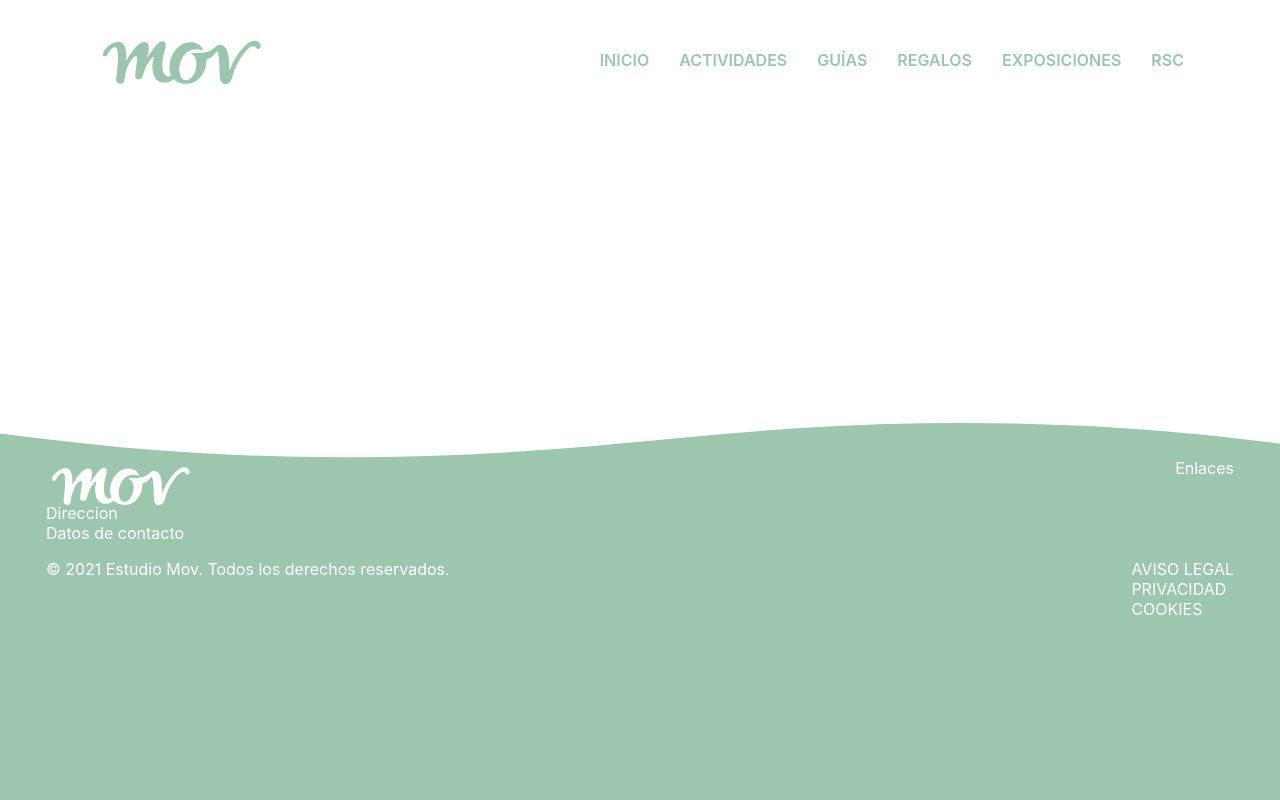
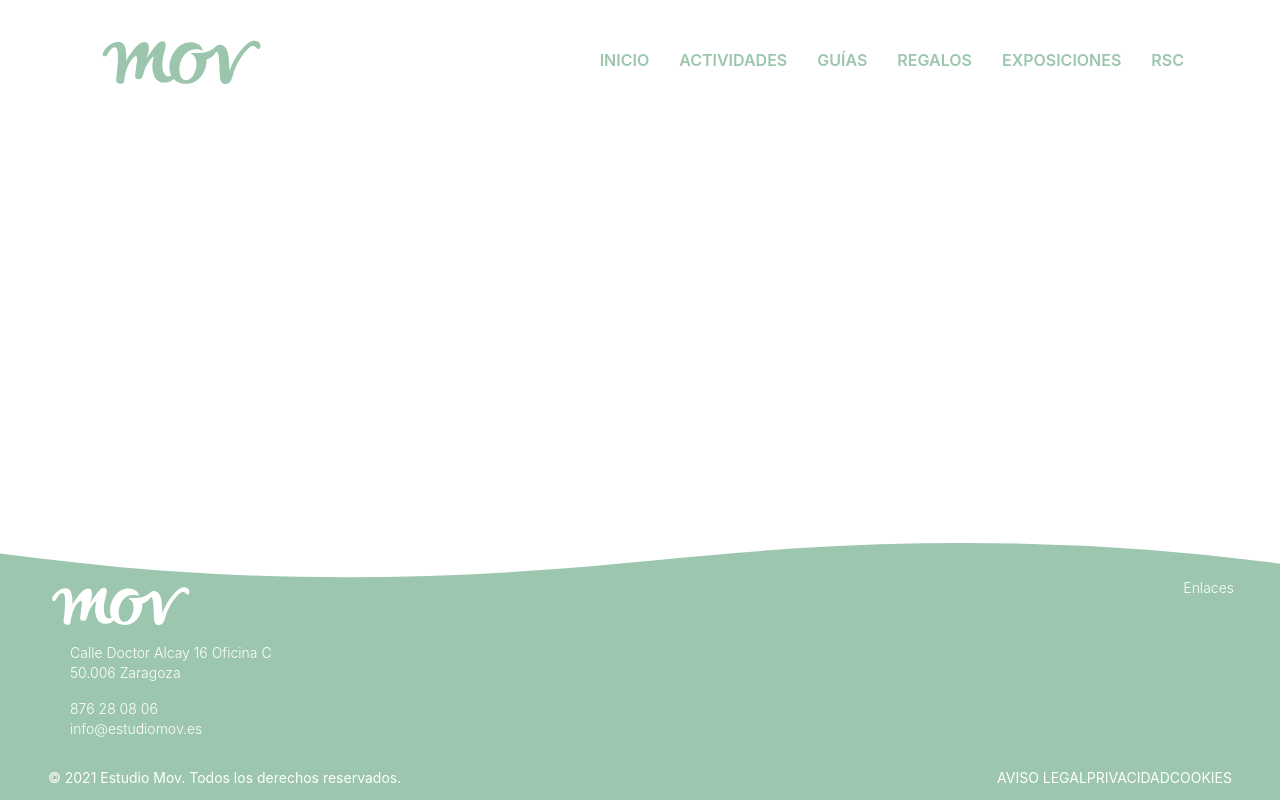
Before and after one commit to adifox/mov, a Next.js app: page /actividades in a window 1280 px wide. Built offline with nearby package versions, Linux system fonts and the light colour scheme; a web font is replaced by a local one.

Commit message:
enhanced footer styling

```diff
--- a/components/footer/footer.module.css
+++ b/components/footer/footer.module.css
@@ -2,7 +2,7 @@
   position: absolute;
   background-color: #9cc6ad;
   width: 100%;
-  height: 400px;
+  /* height: 400px; */
   color: white;
   bottom: 0;
 }
@@ -22,7 +22,7 @@
 .mainBody {
   display: flex;
   flex-direction: column;
-  max-height: 250px;
+  /* max-height: 250px; */
   justify-content: space-between;
   max-width: 1200px;
   margin: 0 auto;
@@ -36,6 +36,20 @@
   position: relative;
   height: 45px;
   width: 150px;
+  margin-bottom: 20px;
+}
+.addres,
+.contact,
+.links {
+  margin-left: 24px;
+  margin-bottom: 16px;
+  font-size: 14px;
+  line-height: 20px;
+  font-weight: 300;
+}
+.addres p,
+.contact p {
+  margin: 0;
 }
 .bottom {
   display: flex;
@@ -43,14 +57,18 @@
   justify-content: space-between;
   max-width: 1200px;
   margin: 0 auto;
-  padding: 0 6px;
+  /* padding: 0 6px; */
+  font-size: 14px;
 }
 .legalLinkWrapper {
   display: flex;
+  padding: 0 8px;
 }
 .legalLinks {
   display: flex;
-  flex-direction: column;
+  flex-direction: row;
+  width: 100%;
+  justify-content: space-between;
   padding: 0;
 }
 .legalLinks li {
@@ -58,6 +76,7 @@
 }
 .copyWright {
   display: flex;
+  padding: 0 8px;
 }
 /* .links li {
   margin-left: 30px;
--- a/components/footer/index.js
+++ b/components/footer/index.js
@@ -14,6 +14,9 @@ const {
   white,
   legalLinkWrapper,
   copyWright,
+  addres,
+  contact,
+  links,
 } = styles
 
 export const Footer = () => (
@@ -26,10 +29,16 @@ export const Footer = () => (
             <a>{logoSVG(white)}</a>
           </Link>
         </div>
-        <div>Direccion</div>
-        <div>Datos de contacto</div>
+        <div className={addres}>
+          <p>Calle Doctor Alcay 16 Oficina C</p>
+          <p>50.006 Zaragoza</p>
+        </div>
+        <div className={contact}>
+          <p>876 28 08 06</p>
+          <p>info@estudiomov.es</p>
+        </div>
       </div>
-      <div>Enlaces</div>
+      <div className={links}>Enlaces</div>
     </div>
     <div className={bottom}>
       <div className={copyWright}>
@@ -38,13 +47,19 @@ export const Footer = () => (
       <div className={legalLinkWrapper}>
         <ul className={legalLinks}>
           <li>
-            <a>AVISO LEGAL</a>
+            <Link href='/legal'>
+              <a>AVISO LEGAL</a>
+            </Link>
           </li>
           <li>
-            <a>PRIVACIDAD</a>
+            <Link href='/privacidad'>
+              <a>PRIVACIDAD</a>
+            </Link>
           </li>
           <li>
-            <a>COOKIES</a>
+            <Link href='/cookies'>
+              <a>COOKIES</a>
+            </Link>
           </li>
         </ul>
       </div>
```
